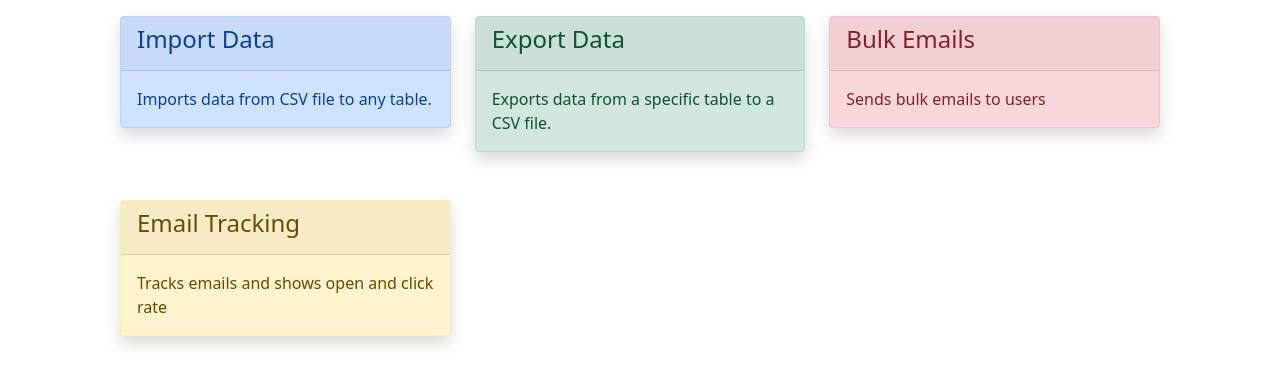
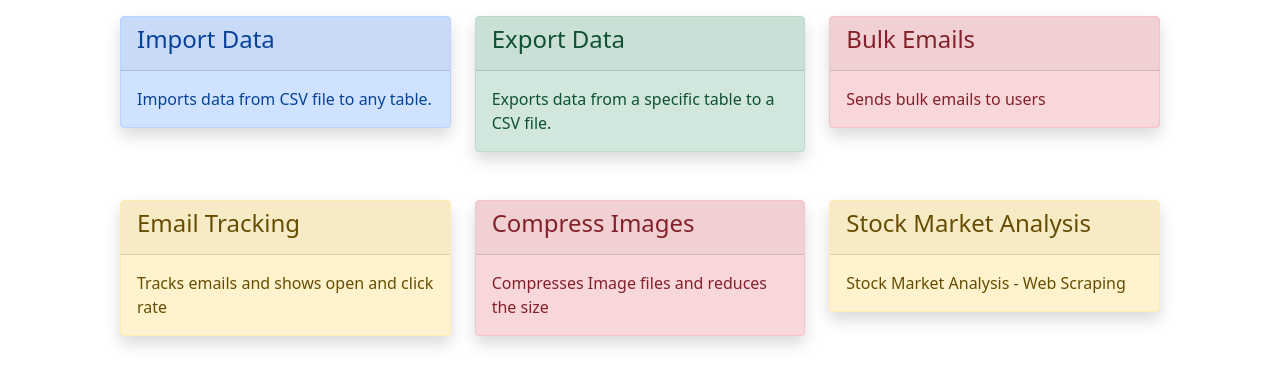
Before and after one commit to Abhishekpatidar901/ContentCrafter, a Django app: page / in a window 1280 px wide. Shown: the part 248-634 px from the top of the page. Run offline with Django 5.2, Linux system fonts and the light colour scheme; the visitor is signed in with stand-in values (Sample User, id 1); parts of the project's set-up code (start-up, migrations or seed data) failed here and were passed over; some libraries are stand-ins or nearby versions.

Commit message:
AWD SASS

```diff
--- a/dataentry/models.py
+++ b/dataentry/models.py
@@ -1,6 +1,6 @@
 from django.db import models
 
-# Create your models here.
+
 class Student(models.Model):
     roll_no = models.CharField(max_length=10)
     name = models.CharField(max_length=20)
@@ -8,6 +8,7 @@ class Student(models.Model):
 
     def __str__(self):
         return self.name
+
 
 class Customer(models.Model):
     customer_name = models.CharField(max_length=20)
--- a/dataentry/urls.py
+++ b/dataentry/urls.py
@@ -2,6 +2,6 @@ from django.urls import path
 from . import views
 
 urlpatterns = [
-path('import-data/',views.import_data, name='import_data'),
-path('export-data/',views.export_data, name='export_data'),
+    path('import-data/', views.import_data, name='import_data'),
+    path('export-data/', views.export_data, name='export_data'),
 ]
--- a/templates/alerts.html
+++ b/templates/alerts.html
@@ -1,7 +1,7 @@
 {% if messages %}
 <div class="messages" id="messages">
     {% for message in messages %}
-    <div {% if message.tags %} class="alert alert-{{message.tags}}" {% endif %}>{{message}}</div>
+    <div {% if message.tags %} class="alert alert-{{ message.tags }}"{% endif %}>{{ message }}</div>
     {% endfor %}
 </div>
 {% endif %}
--- a/templates/home.html
+++ b/templates/home.html
@@ -63,7 +63,32 @@
             </a>
         </div>
         <!-- Compress Images -->
+        <div class="col-md-4">
 
+                <div class="card alert-danger shadow">
+                    <div class="card-header">
+                    <h4>Compress Images</h4>
+                    </div>
+                    <div class="card-body">
+                    <p class="card-text">Compresses Image files and reduces the size</p>
+                    </div>
+                </div>
+            </a>
+        </div>
+
+        <!-- Web Scraping -->
+        <div class="col-md-4">
+
+                <div class="card alert-warning shadow">
+                    <div class="card-header">
+                    <h4>Stock Market Analysis</h4>
+                    </div>
+                    <div class="card-body">
+                    <p class="card-text">Stock Market Analysis - Web Scraping</p>
+                    </div>
+                </div>
+            </a>
+        </div>
     </div>
 
 
```
Also changed, not shown: dataentry/views.py (+18 -14 lines).
